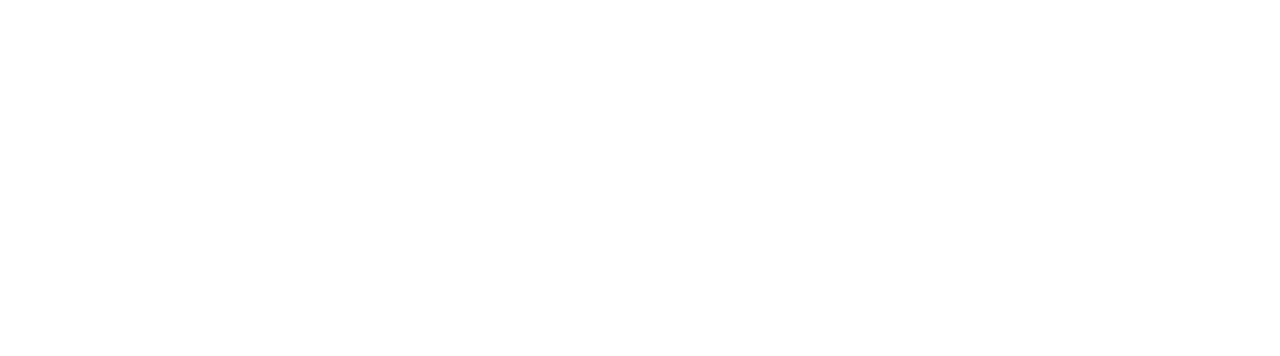
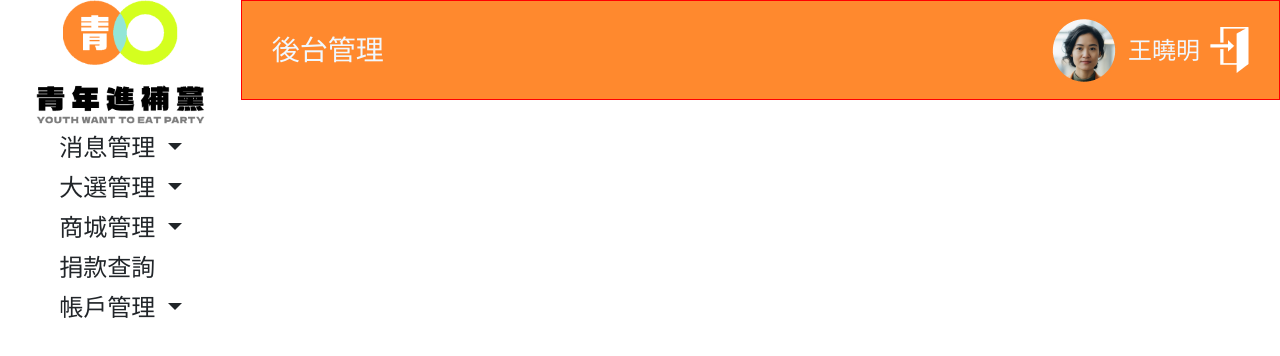
Before and after one commit to SHU-YUAN-LIU/G2back, a Vue app: page /donate in a window 1280 px wide. Before the commit this address had no page. Shown: the top 356 px of the page. Built offline with nearby package versions, Linux system fonts and the light colour scheme.

Commit message:
新增header元件

```diff
--- a/index.html
+++ b/index.html
@@ -1,13 +1,26 @@
 <!DOCTYPE html>
 <html lang="en">
+
 <head>
   <meta charset="UTF-8">
   <link rel="icon" href="/favicon.ico">
   <meta name="viewport" content="width=device-width, initial-scale=1.0">
   <title>Vite App</title>
+  <!-- 引用bootstrape的JS -->
+  <script src="https://code.jquery.com/jquery-3.3.1.slim.min.js"
+    integrity="sha384-q8i/X+965DzO0rT7abK41JStQIAqVgRVzpbzo5smXKp4YfRvH+8abtTE1Pi6jizo"
+    crossorigin="anonymous"></script>
+  <script src="https://cdn.jsdelivr.net/npm/popper.js@1.14.3/dist/umd/popper.min.js"
+    integrity="sha384-ZMP7rVo3mIykV+2+9J3UJ46jBk0WLaUAdn689aCwoqbBJiSnjAK/l8WvCWPIPm49"
+    crossorigin="anonymous"></script>
+  <script src="https://cdn.jsdelivr.net/npm/bootstrap@4.1.3/dist/js/bootstrap.min.js"
+    integrity="sha384-ChfqqxuZUCnJSK3+MXmPNIyE6ZbWh2IMqE241rYiqJxyMiZ6OW/JmZQ5stwEULTy"
+    crossorigin="anonymous"></script>
 </head>
+
 <body>
   <div id="app"></div>
   <script type="module" src="/src/main.js"></script>
 </body>
+
 </html>
--- a/package.json
+++ b/package.json
@@ -13,7 +13,9 @@
     "@fortawesome/vue-fontawesome": "^3.0.6",
     "@popperjs/core": "^2.11.8",
     "bootstrap": "^5.3.2",
+    "jquery": "^3.7.1",
     "pinia": "^2.1.7",
+    "popper.js": "^1.16.1",
     "vue": "^3.4.15",
     "vue-router": "^4.2.5"
   },
--- a/src/main.js
+++ b/src/main.js
@@ -4,6 +4,8 @@
 import { createPinia } from 'pinia'
 import 'bootstrap/dist/css/bootstrap.min.css'
 import "bootstrap"
+import 'bootstrap/js/dist/util';
+import 'bootstrap/js/dist/alert';
 
 import App from './App.vue'
 import router from './router'
--- a/src/router/index.js
+++ b/src/router/index.js
@@ -27,6 +27,12 @@
       name: 'member',
       component: () => import('../views/MemberView.vue')
     },
+    {
+      path: '/donate',
+      name: 'donate',
+      component: () => import('../views/DonateView.vue')
+    },
+
   ]
 })
 
--- /dev/null
+++ b/src/views/DonateView.vue
@@ -0,0 +1,124 @@
+<template>
+    <div class="header">
+        <!-- 左邊選單 -->
+        <nav class="flex-column  navbar-expand-lg navbar-light bg-* header_left">
+            <!-- logo -->
+            <a class="navbar-brand logoImg" href="#">
+                <img src="../assets/image/login/logo.png" alt="" width="169" height="125">
+            </a>
+            <div class="collapse navbar-collapse" id="navbarSupportedContent">
+                <ul class="flex-column navbar-nav mr-auto">
+                    <!-- 消息管理 -->
+                    <li class="nav-item dropdown">
+                        <a class="nav-link dropdown-toggle text-dark" href="#" id="navbarDropdown" role="button"
+                            data-toggle="dropdown" aria-haspopup="true" aria-expanded="false">
+                            消息管理
+                        </a>
+                        <div class="dropdown-menu" aria-labelledby="navbarDropdown">
+                            <a class="dropdown-item text-dark" href="#">輪播管理</a>
+                            <a class="dropdown-item text-dark" href="#">新聞管理</a>
+                        </div>
+                    </li>
+                    <!-- 大選管理 -->
+                    <li class="nav-item dropdown">
+                        <a class="nav-link dropdown-toggle text-dark" href="#" id="navbarDropdown" role="button"
+                            data-toggle="dropdown" aria-haspopup="true" aria-expanded="false">
+                            大選管理
+                        </a>
+                        <div class="dropdown-menu" aria-labelledby="navbarDropdown">
+                            <a class="dropdown-item text-dark" href="#">活動管理</a>
+                            <a class="dropdown-item text-dark" href="#">選舉倒數</a>
+                            <a class="dropdown-item text-dark" href="#">政策管理</a>
+                        </div>
+                    </li>
+                    <!-- 商城管理 -->
+                    <li class="nav-item dropdown">
+                        <a class="nav-link dropdown-toggle text-dark" href="#" id="navbarDropdown" data-toggle="dropdown"
+                            aria-haspopup="true" aria-expanded="false">
+                            商城管理
+                        </a>
+                        <div class="dropdown-menu" aria-labelledby="navbarDropdown">
+                            <a class="dropdown-item text-dark" href="#">商品管理</a>
+                            <a class="dropdown-item text-dark" href="#">訂單管理</a>
+                        </div>
+                    </li>
+                    <!-- 捐款查詢 -->
+                    <li class="nav-item">
+                        <a class="nav-link disabled text-dark" href="#">捐款查詢</a>
+                    </li>
+                    <!-- 帳戶管理 -->
+                    <li class="nav-item dropdown">
+                        <a class="nav-link dropdown-toggle text-dark" href="#" id="navbarDropdown" role="button"
+                            data-toggle="dropdown" aria-haspopup="true" aria-expanded="false">
+                            帳戶管理
+                        </a>
+                        <div class="dropdown-menu" aria-labelledby="navbarDropdown">
+                            <a class="dropdown-item text-dark" href="#">會員管理</a>
+                            <a class="dropdown-item text-dark" href="#">管理員管理</a>
+                            <a class="dropdown-item text-dark" href="#">幹部管理</a>
+                        </div>
+                    </li>
+                </ul>
+            </div>
+        </nav>
+        <!-- 後台管理 -->
+        <div class="header_title">
+            <h3>後台管理</h3>
+            <div class="header_account">
+                <img src="../../public/images/header/img.png" alt="" class="icon">
+                <p>王曉明</p>
+                <img src="../assets/image/index/logout.png" alt="" class="icon">
+            </div>
+        </div>
+    </div>
+</template>
+
+
+<script>
+
+
+</script>
+
+
+
+<style lang="scss">
+.header {
+    display: flex;
+    height: 100px;
+
+    .header_left {
+        width: 300px;
+        display: flex;
+        align-items: center;
+
+        ul {
+            font-size: 24px;
+        }
+    }
+
+    .header_title {
+        border: 1px solid red;
+        background-color: #FF892E;
+        display: flex;
+        justify-content: space-between;
+        width: 100%;
+        align-items: center;
+        padding: 0 30px;
+
+        h3 {
+            color: aliceblue;
+        }
+
+        .header_account {
+            display: flex;
+            align-items: center;
+            gap: 10px;
+
+            p {
+                color: aliceblue;
+                font-size: 24px;
+            }
+        }
+    }
+}
+</style>
```
Also changed, not shown: src/components/header.vue (added, +44 -0 lines), public/images/header/img.png (added), src/assets/scss/components/header.scss (added), 1 other file (tests, documents, lock files or other folders). Lines whose indentation alone changed are shown as unchanged.
